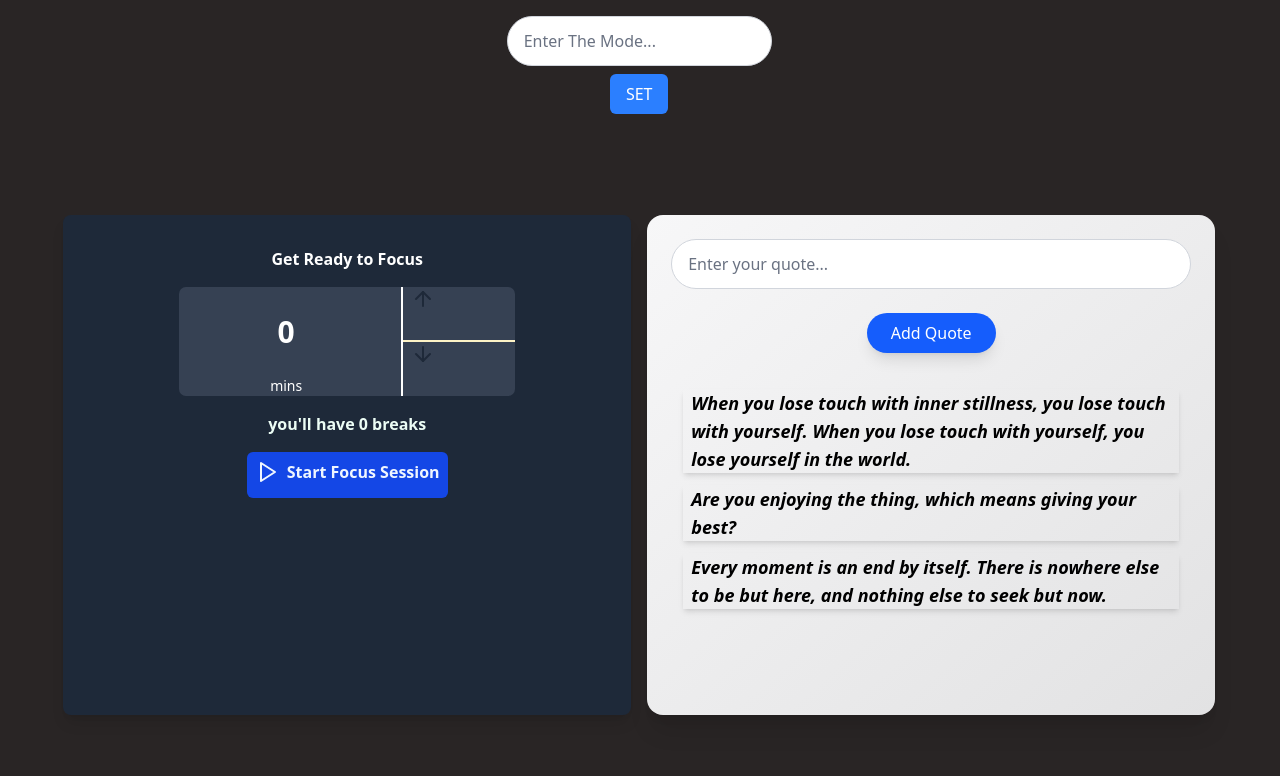
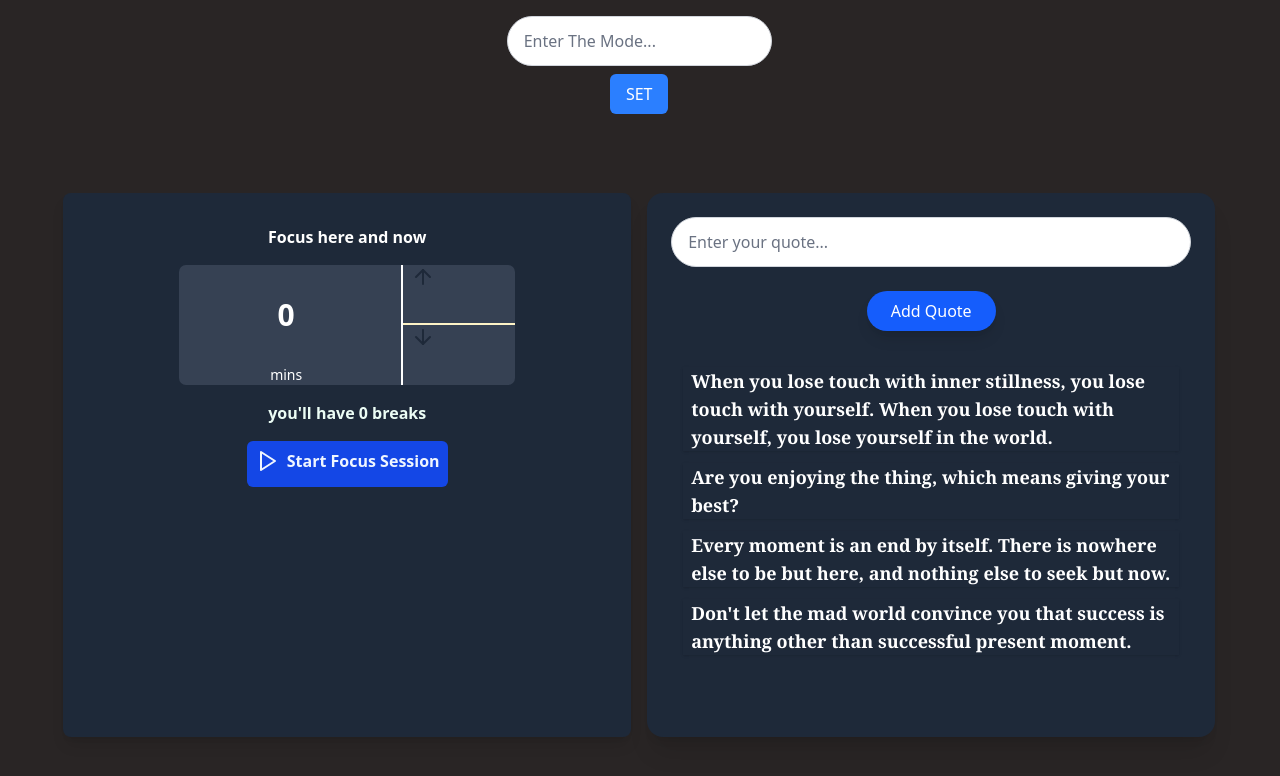
Before and after one commit to Depthabdre/StudyMode, a React (Vite) app: page / in a window 1280 px wide. Shown: the top 776 px of the page. Built offline with nearby package versions, Linux system fonts and the light colour scheme.

Commit message:
Layout well structure the logic also Added

```diff
--- a/src/App.jsx
+++ b/src/App.jsx
@@ -15,6 +15,7 @@ export default function App() {
   const [isPause,setIsPause] = useState(false)
   const [mode, setMode] = useState("");
   let currentSessionMinute = useRef(0);
+  let sessionBreakPoint = useRef([1,1]); // for enjoing session and  break respectively
 
 
   let minutes = useRef(0);
@@ -39,9 +40,12 @@ export default function App() {
     };
   }, [isRun,isPause]);
 
+
   useEffect(() => {
     if(!isRun) return;
+
     if (TotalSessionMinute.current >= 30 && !isBreak){
+
       minutes.current = 30 - Math.floor(totalSeconds/60);
       if (minutes.current == 0){
         TotalSessionMinute.current -= 30;
@@ -49,9 +53,12 @@ export default function App() {
             currentSessionMinute.current = 5;
         else
             currentSessionMinute.current = TotalSessionMinute
+        sessionBreakPoint.current[0] += 1
         setTotalSeconds(0)
         setBreak(true)
+
       }}
+
     else if (TotalSessionMinute.current < 30 && !isBreak){
       minutes.current = TotalSessionMinute.current - (Math.floor(totalSeconds/60))
       if (minutes.current == 0){
@@ -67,6 +74,7 @@ export default function App() {
           currentSessionMinute.current = 30;
       else
           currentSessionMinute.current = TotalSessionMinute
+        sessionBreakPoint.current[1] += 1
         setTotalSeconds(0)
         setBreak(false) }}
     else{
@@ -87,9 +95,9 @@ export default function App() {
   }
 
   return (
-    <main className="grid grid-rows-[auto_auto_auto] md:grid-cols-2  gap-4 w-[90vw] h-screen items-start justify-center p-0">
+    <main className="grid grid-rows-[auto_1fr_auto] md:grid-rows-[auto_auto_auto] md:grid-cols-2  gap-4 w-[90vw] h-screen items-start justify-center p-0">
       <Mode isPause={isPause} mode={mode} setMode={setMode} />
-      {isRun ? <TimeStarter isPause = {isPause} pauseHandler={pauseHandler}  clickHandler={clickHandler} isRun={isRun} totalSeconds={totalSeconds}  minutes={ minutes.current} currentSessionMinute={currentSessionMinute} /> : <FocusSession currentSessionMinute={currentSessionMinute} TotalSessionMinute={TotalSessionMinute} setIsRun={setIsRun} mode={mode} />}
+      {isRun ? <TimeStarter isPause = {isPause} TotalSessionMinute={TotalSessionMinute} pauseHandler={pauseHandler} sessionBreakPoint={sessionBreakPoint} clickHandler={clickHandler} isRun={isRun} totalSeconds={totalSeconds}  minutes={ minutes.current} currentSessionMinute={currentSessionMinute} /> : <FocusSession currentSessionMinute={currentSessionMinute} TotalSessionMinute={TotalSessionMinute} setIsRun={setIsRun} mode={mode} />}
 
       <Quotes quotes={quotes} setQuotes={setQuotes} isRun={isRun} /> {/* Fixed prop name here */}
     </main>
@@ -122,14 +130,14 @@ function Quotes({ quotes, setQuotes, isRun }) {
   const quoteRender = quotes.map((quote, index) => (
     <li
       key={index}
-      className=" text-left shadow-md pl-2 text-black font-semibold text-lg italic transition-transform transform hover:scale-105"
+      className=" font-serif  text-left shadow-sm pl-2 text-white font-bold text-lg  transition-transform transform hover:scale-105"
     >
       {quote}
     </li>
   ));
 
   return (
-    <div className="flex flex-col items-center gap-6 bg-gradient-to-br from-[#F7F7F8] to-[#E2E2E3] rounded-2xl shadow-xl h-full p-6">
+    <div className="flex flex-col items-center gap-6  bg-gray-800  rounded-2xl shadow-xl h-full p-6">
   {!isRun ? (
     <>
       <input
@@ -207,8 +215,10 @@ function Mode({mode, setMode,isPause}) {
 }
 
 
-function TimeStarter({ totalSeconds , minutes , pauseHandler , isPause , clickHandler,currentSessionMinute }) {
+function TimeStarter({ totalSeconds , minutes , pauseHandler , isPause , clickHandler,currentSessionMinute ,sessionBreakPoint,TotalSessionMinute}) {
   const [activeColors, setActiveColors] = useState(Array(24).fill(false));
+
+
 
   useEffect(() => {
     let increment = ((currentSessionMinute.current * 60 )/ 24);
@@ -225,10 +235,19 @@ function TimeStarter({ totalSeconds , minutes , pauseHandler , isPause , clickHa
   const seconds = 60 -  totalSeconds % 60;
 
   return (
-    <section className='grid grid-rows-11 grid-cols-1 justify-center place-items-center shadow-lg bg-gray-800 text-white p-2 rounded-lg h-full '>
+    <section className='flex flex-col justify-center place-items-center shadow-lg bg-gray-800 text-white p-2 rounded-lg h-full '>
+        {isPause ? (
+   <p className="self-start text-lg font-semibold px-4 py-2 rounded-lg ">
+      Break {sessionBreakPoint.current[1]} of {Math.ceil(TotalSessionMinute.current / 35)}
+    </p>
+  ) : (
+    <p className="self-start text-lg font-semibold px-4 py-2 rounded-lg ">
+      Joy Session {sessionBreakPoint.current[0]} of {Math.ceil(TotalSessionMinute.current / 35)}
+    </p>
+  )}
 
         <CircularTicker activeColors={activeColors}>
-          <p className="text-4xl font-extrabold font-mono tracking-wide ">
+          <p className="text-xl md:text-4xl font-extrabold font-mono tracking-wide ">
             {minutes - 1}:{String(seconds).padStart(2, '0')}
           </p>
         </CircularTicker>
@@ -270,7 +289,7 @@ function CircularTicker({ children , activeColors }){
   let precentWidth =  0.65 * (parentWidth/2);
   return (
     <>
-  <div   ref={parentRef} className="relative row-span-9  aspect-square grid grid-cols-1 grid-rows-1 justify-center place-items-center shadow-md border-b-cyan-950 bg-gray-700 rounded-full h-full ">
+  <div   ref={parentRef} className="relative flex-grow  aspect-square flex flex-col justify-center place-items-center shadow-md border-b-cyan-950 bg-gray-700 rounded-full h-full  ">
 
 
       <div
@@ -535,7 +554,7 @@ function FocusSession({TotalSessionMinute,setIsRun,mode,currentSessionMinute}){
 return (
 <section className='flex flex-col justify-start items-center  shadow-lg bg-gray-800 text-white p-8 rounded-lg h-full gap-4'>
 <div>
-  <h1 className="font-extrabold from-stone-50">Get Ready to Focus</h1>
+  <h1 className="font-extrabold from-stone-50">Focus here and now</h1>
 </div>
 <div className="grid grid-rows-2 grid-cols-3  bg-gray-700 rounded-[7px] w-2/3 h-1/4  ">
   <div className="row-span-2 col-span-2 flex flex-col justify-between items-center border-l-neutral-300 border-r-2 pr-2">
@@ -547,7 +566,7 @@ return (
   value = {totalMinutes}
   onChange={onChangeHandler}
   onInput={(e) => e.target.value = e.target.value.replace(/\D/g, '')}
-  className="font-bold text-3xl w-2/3 h-3/7 m-auto text-center border border-transparent rounded-md outline-none transition duration-200
+  className="font-bold text-xl md:text-3xl w-2/3 h-3/7 m-auto text-center border border-transparent rounded-md outline-none transition duration-200
              focus:border-blue-500 focus:ring-2 focus:ring-blue-300
              hover:border-gray-400"
 />
--- a/src/Quote.jsx
+++ b/src/Quote.jsx
@@ -1,7 +1,8 @@
 const prequotes = [
     "When you lose touch with inner stillness, you lose touch with yourself. When you lose touch with yourself, you lose yourself in the world.",
     "Are you enjoying the thing, which means giving your best?",
-    "Every moment is an end by itself. There is nowhere else to be but here, and nothing else to seek but now."
+    "Every moment is an end by itself. There is nowhere else to be but here, and nothing else to seek but now.",
+    "Don't let the mad world convince you that success is anything other than  successful present moment."
   ];
 
   export default prequotes;
```
